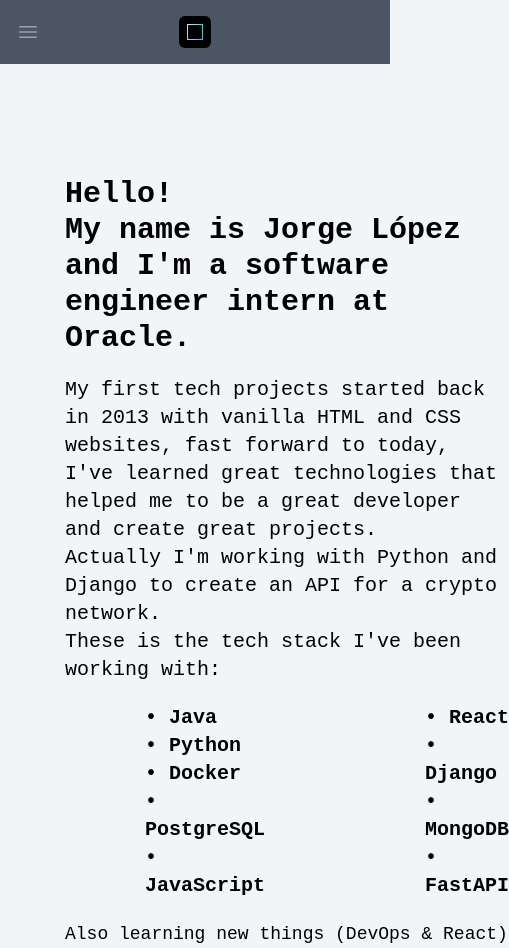
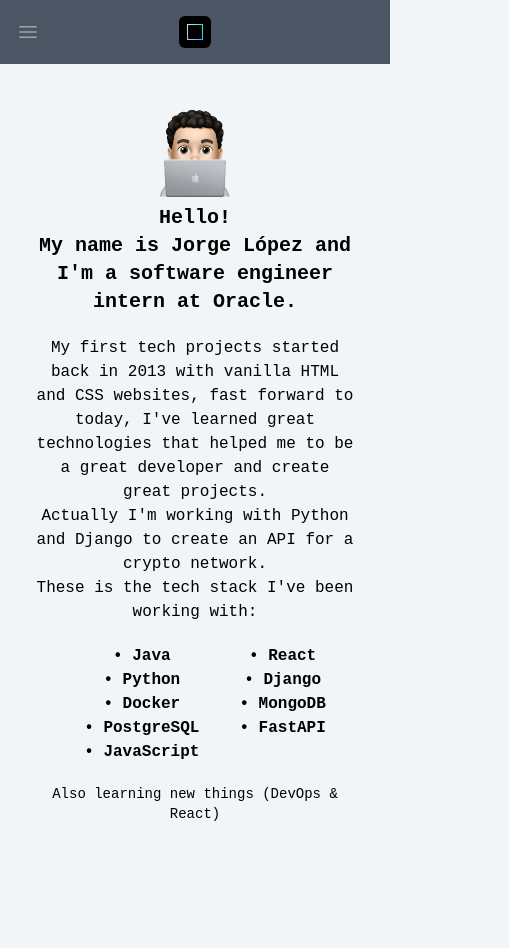
Before and after one commit to jorgelopez08/jlo_portfolio, a React (Create React App) app in the folder client/: page / in a window 390 px wide. Shown: the whole page, 509 px wide, since content can reach past the window. After the commit the page ends 844 px from the top, so only its background shows below. Built offline with nearby package versions, Linux system fonts and the light colour scheme.

Commit message:
Feat: updating responsive design for home page

```diff
--- a/client/src/About/About.jsx
+++ b/client/src/About/About.jsx
@@ -5,14 +5,14 @@
   return (
     <div>
       <section id="start" className="flex items-center justify-center">
-        <div className="flex w-8/12 mt-28">
-          <div className="text-left text-xl">
-            <h1 className="text-3xl font-semibold mb-5">
+        <div className="flex flex-col items-center md:flex-row w-10/12 lg:w-8/12 mt-8 lg:mt-28">
+          <div className="text-center order-last md:text-left md:order-first">
+            <h1 className="text-xl lg:text-3xl font-semibold mb-5">
               Hello! <br />
               My name is Jorge López and I'm a software engineer intern at
               Oracle.
             </h1>
-            <p>
+            <p className="text-base lg:text-xl">
               My first tech projects started back in 2013 with vanilla HTML and
               CSS websites, fast forward to today, I've learned great
               technologies that helped me to be a great developer and create
@@ -22,24 +22,26 @@
               crypto network.
             </p>
             <p>These is the tech stack I've been working with:</p>
-            <div className="flex my-5 font-semibold">
-              <div className="mr-20 ml-20">
+            <div className="flex my-5 md:text-base font-semibold justify-center">
+              <div className="mr-5 ml-5 md:mr-20 md:ml-20">
                 <p>• Java</p>
                 <p>• Python</p>
                 <p>• Docker</p>
                 <p>• PostgreSQL</p>
                 <p>• JavaScript</p>
               </div>
-              <div className="ml-20">
+              <div className="ml-5 md:ml-20">
                 <p>• React</p>
                 <p>• Django</p>
                 <p>• MongoDB</p>
                 <p>• FastAPI</p>
               </div>
             </div>
-            <p className="text-lg">Also learning new things (DevOps & React)</p>
+            <p className="text-sm lg:text-xl">
+              Also learning new things (DevOps & React)
+            </p>
           </div>
-          <div className="w-4/5">
+          <div className="w-4/12 md:w-4/5">
             <img src={me} alt="" />
           </div>
         </div>
```
